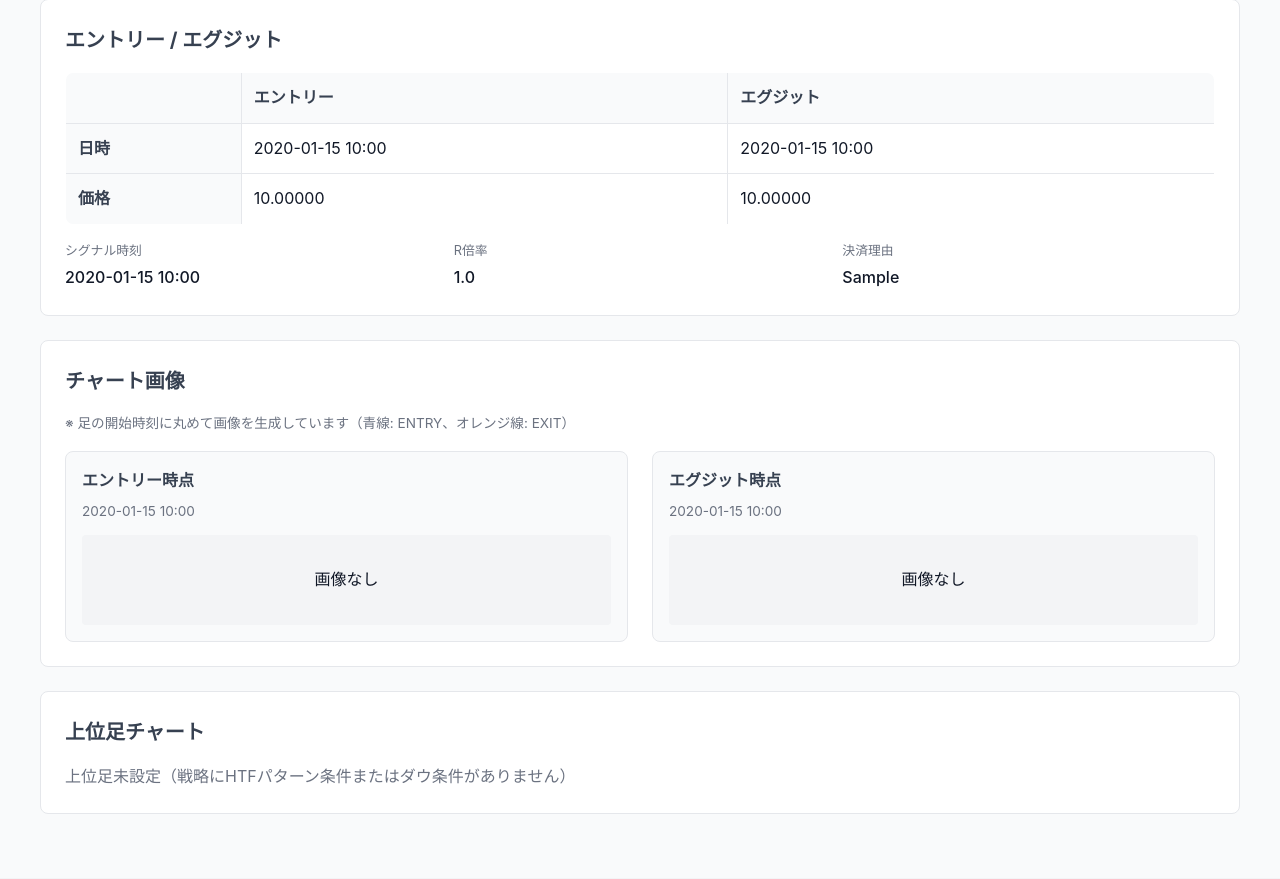
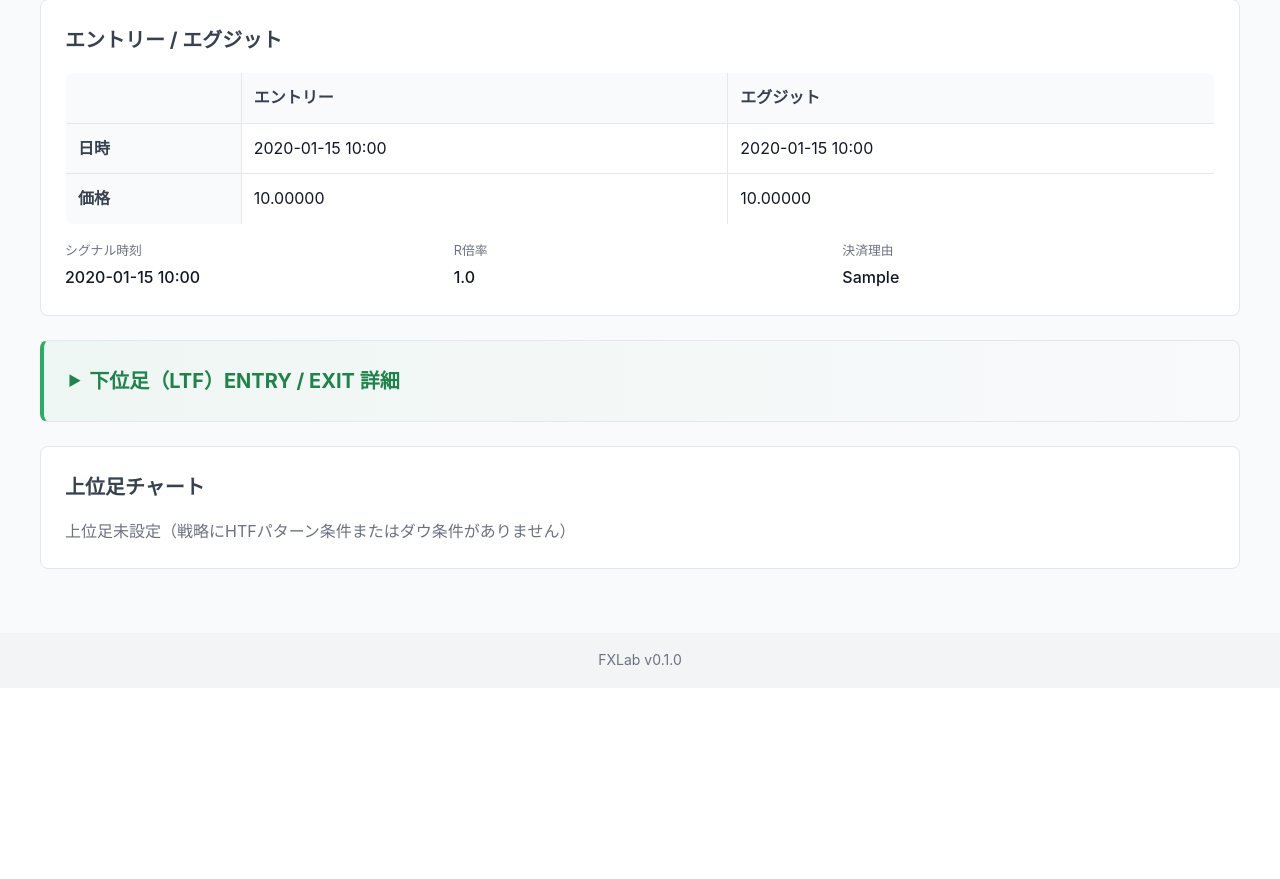
Before and after one commit to golchil/fxlab, a FastAPI app: page /ui/trades/1 in a window 1280 px wide. Shown: the part 425-1304 px from the top of the page. After the commit the page ends 1091 px from the top, so only its background shows below. Run offline with FastAPI, Linux system fonts and the light colour scheme; tables that the repository leaves empty hold one stand-in row (values such as "Sample post").

Commit message:
feat: 取引詳細ページのレイアウト改善
- HTF range画像を最上部に配置
- LTF range画像をその次に配置
- ENTRY/EXIT詳細画像は折りたたみ（details/summary）でデフォルト非表示
- 折りたたみ状態はlocalStorageに保存し、次回訪問時に復元
- HTF/LTFセクションを色分け（青/緑）で視覚的に区別
- 見出しを整理: 「上位足（H1）全体像」「下位足（M5）全体像」
- 折りたたみアイコン（▶）で開閉状態を表示

🤖 Generated with [Claude Code](https://claude.com/claude-code)

Co-Authored-By: Claude Opus 4.5 <noreply@anthropic.com>

```diff
--- a/app/templates/ui_trade_detail.html
+++ b/app/templates/ui_trade_detail.html
@@ -17,6 +17,7 @@
         </div>
     </div>
 
+    {# 取引情報サマリ #}
     <section class="info-section">
         <h2>取引情報</h2>
         <div class="info-grid">
@@ -51,6 +52,7 @@
         </div>
     </section>
 
+    {# エントリー/エグジット情報 #}
     <section class="info-section">
         <h2>エントリー / エグジット</h2>
         <table class="info-table">
@@ -94,26 +96,79 @@
         </div>
     </section>
 
+    {# ========== チャート画像セクション ========== #}
+
+    {# 1. 上位足（HTF）全体像 - 最初に表示 #}
+    {% if htf_timeframe %}
+    <section class="info-section chart-section htf-section">
+        <h2>上位足（{{ htf_timeframe.name }}）全体像</h2>
+        {% if trade_image and trade_image.htf_range_image_key %}
+        <p class="chart-hint">ハイライト部分が取引区間（青線: ENTRY、オレンジ線: EXIT）</p>
+        <div class="trade-range-image">
+            <img src="/ui/trades/{{ trade.id }}/htf_range.png" alt="HTF Trade Range Chart" loading="lazy">
+        </div>
+        {% else %}
+        <p class="no-image-msg">range画像なし（取引が長すぎる可能性があります）</p>
+        {% endif %}
+    </section>
+    {% endif %}
+
+    {# 2. 下位足（LTF）全体像 #}
     {% if trade_image and trade_image.range_image_key %}
-    <section class="info-section">
-        <h2>取引全体像</h2>
-        <p style="color: var(--gray-500); font-size: 0.85rem; margin-bottom: 1rem;">
-            エントリーからエグジットまでの全体チャート（ハイライト部分が取引区間）
-        </p>
+    <section class="info-section chart-section ltf-section">
+        <h2>下位足（{{ timeframe.name if timeframe else "LTF" }}）全体像</h2>
+        <p class="chart-hint">ハイライト部分が取引区間（青線: ENTRY、オレンジ線: EXIT）</p>
         <div class="trade-range-image">
             <img src="/ui/trades/{{ trade.id }}/range.png" alt="Trade Range Chart" loading="lazy">
         </div>
     </section>
     {% endif %}
 
-    <section class="info-section">
-        <h2>チャート画像</h2>
-        <p style="color: var(--gray-500); font-size: 0.85rem; margin-bottom: 1rem;">
-            ※ 足の開始時刻に丸めて画像を生成しています（青線: ENTRY、オレンジ線: EXIT）
-        </p>
+    {# 3. 上位足 ENTRY/EXIT（折りたたみ）#}
+    {% if htf_timeframe %}
+    <section class="info-section chart-section htf-section">
+        <details id="htf-details" class="chart-details">
+            <summary>
+                <h2>上位足（{{ htf_timeframe.name }}）ENTRY / EXIT 詳細</h2>
+            </summary>
+            <div class="details-content">
+                <p class="chart-hint">エントリー/エグジット時点のチャート詳細</p>
                 <div class="trade-images">
                     <div class="trade-image-box">
-                <h3>エントリー時点</h3>
+                        <h3>ENTRY（{{ htf_timeframe.name }}）</h3>
+                        <p class="image-ts">{{ trade.entry_ts.strftime('%Y-%m-%d %H:%M') if trade.entry_ts else "-" }}</p>
+                        {% if trade_image and trade_image.htf_entry_image_key %}
+                        <img src="/ui/trades/{{ trade.id }}/htf_entry.png" alt="HTF Entry Chart" loading="lazy">
+                        {% else %}
+                        <p class="no-image">画像なし</p>
+                        {% endif %}
+                    </div>
+                    <div class="trade-image-box">
+                        <h3>EXIT（{{ htf_timeframe.name }}）</h3>
+                        <p class="image-ts">{{ trade.exit_ts.strftime('%Y-%m-%d %H:%M') if trade.exit_ts else "-" }}</p>
+                        {% if trade_image and trade_image.htf_exit_image_key %}
+                        <img src="/ui/trades/{{ trade.id }}/htf_exit.png" alt="HTF Exit Chart" loading="lazy">
+                        {% else %}
+                        <p class="no-image">画像なし</p>
+                        {% endif %}
+                    </div>
+                </div>
+            </div>
+        </details>
+    </section>
+    {% endif %}
+
+    {# 4. 下位足 ENTRY/EXIT（折りたたみ）#}
+    <section class="info-section chart-section ltf-section">
+        <details id="ltf-details" class="chart-details">
+            <summary>
+                <h2>下位足（{{ timeframe.name if timeframe else "LTF" }}）ENTRY / EXIT 詳細</h2>
+            </summary>
+            <div class="details-content">
+                <p class="chart-hint">エントリー/エグジット時点のチャート詳細</p>
+                <div class="trade-images">
+                    <div class="trade-image-box">
+                        <h3>ENTRY（{{ timeframe.name if timeframe else "LTF" }}）</h3>
                         <p class="image-ts">{{ trade.entry_ts.strftime('%Y-%m-%d %H:%M') if trade.entry_ts else "-" }}</p>
                         {% if trade_image and trade_image.entry_image_key %}
                         <img src="/ui/trades/{{ trade.id }}/entry.png" alt="Entry Chart" loading="lazy">
@@ -122,7 +177,7 @@
                         {% endif %}
                     </div>
                     <div class="trade-image-box">
-                <h3>エグジット時点</h3>
+                        <h3>EXIT（{{ timeframe.name if timeframe else "LTF" }}）</h3>
                         <p class="image-ts">{{ trade.exit_ts.strftime('%Y-%m-%d %H:%M') if trade.exit_ts else "-" }}</p>
                         {% if trade_image and trade_image.exit_image_key %}
                         <img src="/ui/trades/{{ trade.id }}/exit.png" alt="Exit Chart" loading="lazy">
@@ -131,45 +186,12 @@
                         {% endif %}
                     </div>
                 </div>
+            </div>
+        </details>
     </section>
 
-    {# HTF (Higher TimeFrame) Section #}
-    {% if htf_timeframe %}
-    <section class="info-section htf-section">
-        <h2>上位足チャート（{{ htf_timeframe.name }}）</h2>
-        <p style="color: var(--gray-500); font-size: 0.85rem; margin-bottom: 1rem;">
-            上位足（{{ htf_timeframe.name }}）でのエントリー/エグジット位置（青線: ENTRY、オレンジ線: EXIT）
-        </p>
-
-        {% if trade_image and trade_image.htf_range_image_key %}
-        <div class="trade-range-image" style="margin-bottom: 1.5rem;">
-            <h3 style="font-size: 1rem; margin-bottom: 0.5rem;">取引全体像（{{ htf_timeframe.name }}）</h3>
-            <img src="/ui/trades/{{ trade.id }}/htf_range.png" alt="HTF Trade Range Chart" loading="lazy">
-        </div>
-        {% endif %}
-
-        <div class="trade-images">
-            <div class="trade-image-box">
-                <h3>エントリー時点（{{ htf_timeframe.name }}）</h3>
-                <p class="image-ts">{{ trade.entry_ts.strftime('%Y-%m-%d %H:%M') if trade.entry_ts else "-" }}</p>
-                {% if trade_image and trade_image.htf_entry_image_key %}
-                <img src="/ui/trades/{{ trade.id }}/htf_entry.png" alt="HTF Entry Chart" loading="lazy">
-                {% else %}
-                <p class="no-image">画像なし</p>
-                {% endif %}
-            </div>
-            <div class="trade-image-box">
-                <h3>エグジット時点（{{ htf_timeframe.name }}）</h3>
-                <p class="image-ts">{{ trade.exit_ts.strftime('%Y-%m-%d %H:%M') if trade.exit_ts else "-" }}</p>
-                {% if trade_image and trade_image.htf_exit_image_key %}
-                <img src="/ui/trades/{{ trade.id }}/htf_exit.png" alt="HTF Exit Chart" loading="lazy">
-                {% else %}
-                <p class="no-image">画像なし</p>
-                {% endif %}
-            </div>
-        </div>
-    </section>
-    {% else %}
+    {# 上位足がない場合のメッセージ #}
+    {% if not htf_timeframe %}
     <section class="info-section">
         <h2>上位足チャート</h2>
         <p style="color: var(--gray-500);">上位足未設定（戦略にHTFパターン条件またはダウ条件がありません）</p>
@@ -187,18 +209,101 @@
 </div>
 
 <style>
+/* Range画像 */
 .trade-range-image {
     max-width: 100%;
 }
 
 .trade-range-image img {
     width: 100%;
-    max-width: 900px;
+    max-width: 1000px;
     height: auto;
     border-radius: 4px;
     box-shadow: 0 2px 8px rgba(0,0,0,0.1);
 }
 
+/* チャートセクション共通 */
+.chart-section {
+    margin-bottom: 1.5rem;
+}
+
+.chart-hint {
+    color: var(--gray-500);
+    font-size: 0.85rem;
+    margin-bottom: 1rem;
+}
+
+.no-image-msg {
+    color: var(--gray-400);
+    font-style: italic;
+    padding: 1rem;
+    background: var(--gray-50);
+    border-radius: 4px;
+}
+
+/* HTFセクション強調 */
+.htf-section {
+    border-left: 4px solid #3498db;
+    background: linear-gradient(90deg, rgba(52, 152, 219, 0.05), transparent);
+}
+
+.htf-section h2 {
+    color: #2980b9;
+}
+
+/* LTFセクション */
+.ltf-section {
+    border-left: 4px solid #27ae60;
+    background: linear-gradient(90deg, rgba(39, 174, 96, 0.05), transparent);
+}
+
+.ltf-section h2 {
+    color: #1e8449;
+}
+
+/* 折りたたみUI (details/summary) */
+.chart-details {
+    border: none;
+}
+
+.chart-details summary {
+    cursor: pointer;
+    list-style: none;
+    user-select: none;
+}
+
+.chart-details summary::-webkit-details-marker {
+    display: none;
+}
+
+.chart-details summary h2 {
+    display: inline-flex;
+    align-items: center;
+    gap: 0.5rem;
+    margin: 0;
+}
+
+.chart-details summary h2::before {
+    content: "▶";
+    font-size: 0.7em;
+    transition: transform 0.2s ease;
+}
+
+.chart-details[open] summary h2::before {
+    transform: rotate(90deg);
+}
+
+.chart-details summary:hover h2 {
+    opacity: 0.8;
+}
+
+.details-content {
+    margin-top: 1rem;
+    padding-top: 1rem;
+    border-top: 1px solid var(--gray-200);
+}
+
+/* Entry/Exit画像グリッド */
 .trade-images {
     display: grid;
     grid-template-columns: repeat(auto-fit, minmax(400px, 1fr));
@@ -238,6 +343,7 @@
     border-radius: 4px;
 }
 
+/* 情報テーブル */
 .info-table {
     width: 100%;
     border-collapse: collapse;
@@ -258,14 +364,31 @@
     padding: 0.75rem 1.5rem;
     font-size: 1rem;
 }
+</style>
 
-.htf-section {
-    border-left: 4px solid #3498db;
-    background: linear-gradient(90deg, rgba(52, 152, 219, 0.05), transparent);
+<script>
+// LocalStorage でdetailsの開閉状態を保存・復元
+document.addEventListener('DOMContentLoaded', function() {
+    const detailsElements = document.querySelectorAll('.chart-details');
+
+    detailsElements.forEach(function(details) {
+        const key = 'trade_detail_' + details.id;
+
+        // 保存された状態を復元
+        const savedState = localStorage.getItem(key);
+        if (savedState === 'open') {
+            details.open = true;
         }
 
-.htf-section h2 {
-    color: #2980b9;
+        // 開閉時に状態を保存
+        details.addEventListener('toggle', function() {
+            if (details.open) {
+                localStorage.setItem(key, 'open');
+            } else {
+                localStorage.removeItem(key);
             }
-</style>
+        });
+    });
+});
+</script>
 {% endblock %}
```
Lines whose indentation alone changed are shown as unchanged.
